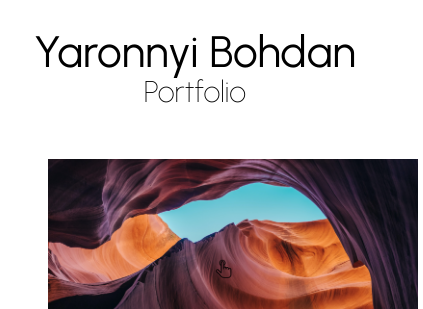
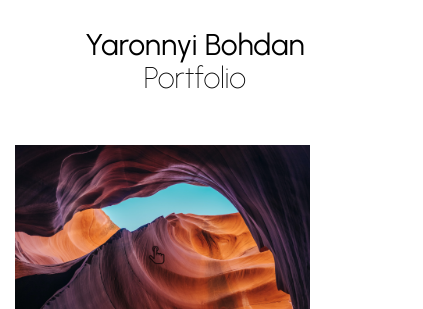
Before and after one commit to Bohdan-ybf/test, a plain HTML site: page index.html in a window 390 px wide. Shown: the top 309 px of the page, 423 px wide, since content can reach past the window. Drawn offline with Linux system fonts and the light colour scheme; files whose address does not match are found by name.

Commit message:
add filess

```diff
--- a/media.css
+++ b/media.css
@@ -20,7 +20,48 @@
 
 @media(max-width: 480px) {
     .col-md-4 {
-        width: 83.33%;
+        padding-left: 15px;
+
+        margin-bottom: 25px;
+    }
+
+    .container {
+
+        padding: 0 5px;
+
+    }
+
+    .product__text {
+        width: 305px;
+    }
+
+    .col-md-4 {
+        width: 95.33%;
+    }
+
+    .product__global-box {
+        width: 295px;
+    }
+
+    .product__image a {
+        width: 295px;
+    }
+
+    .product__image img {
+        width: 295px;
+    }
+
+    .coursor__touch {
+        width: 295px;
+    }
+
+    .hiden__url {
+        width: 295px;
+    }
+
+    .title__text-up {
+        font-size: 30px;
+
     }
 }
 
```
